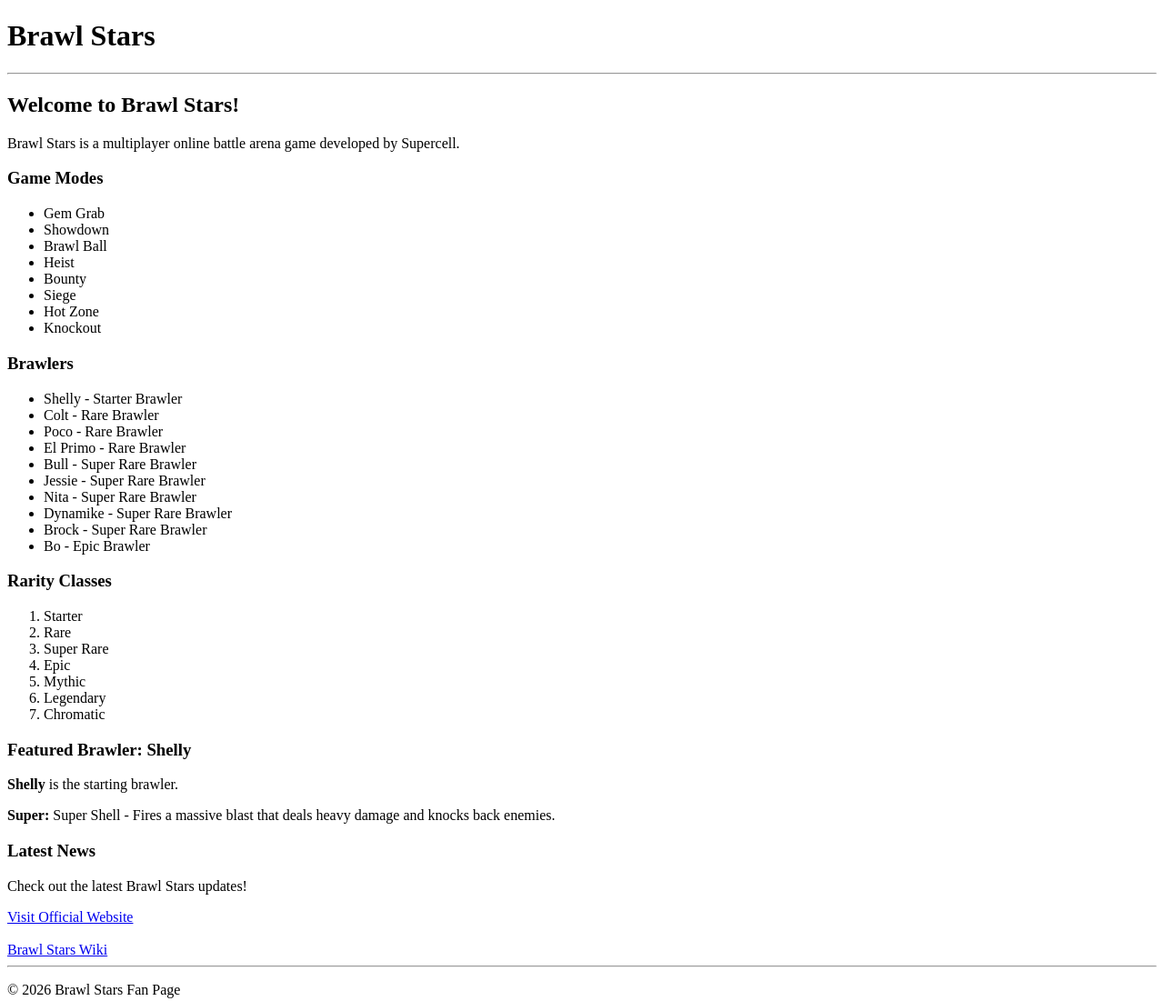
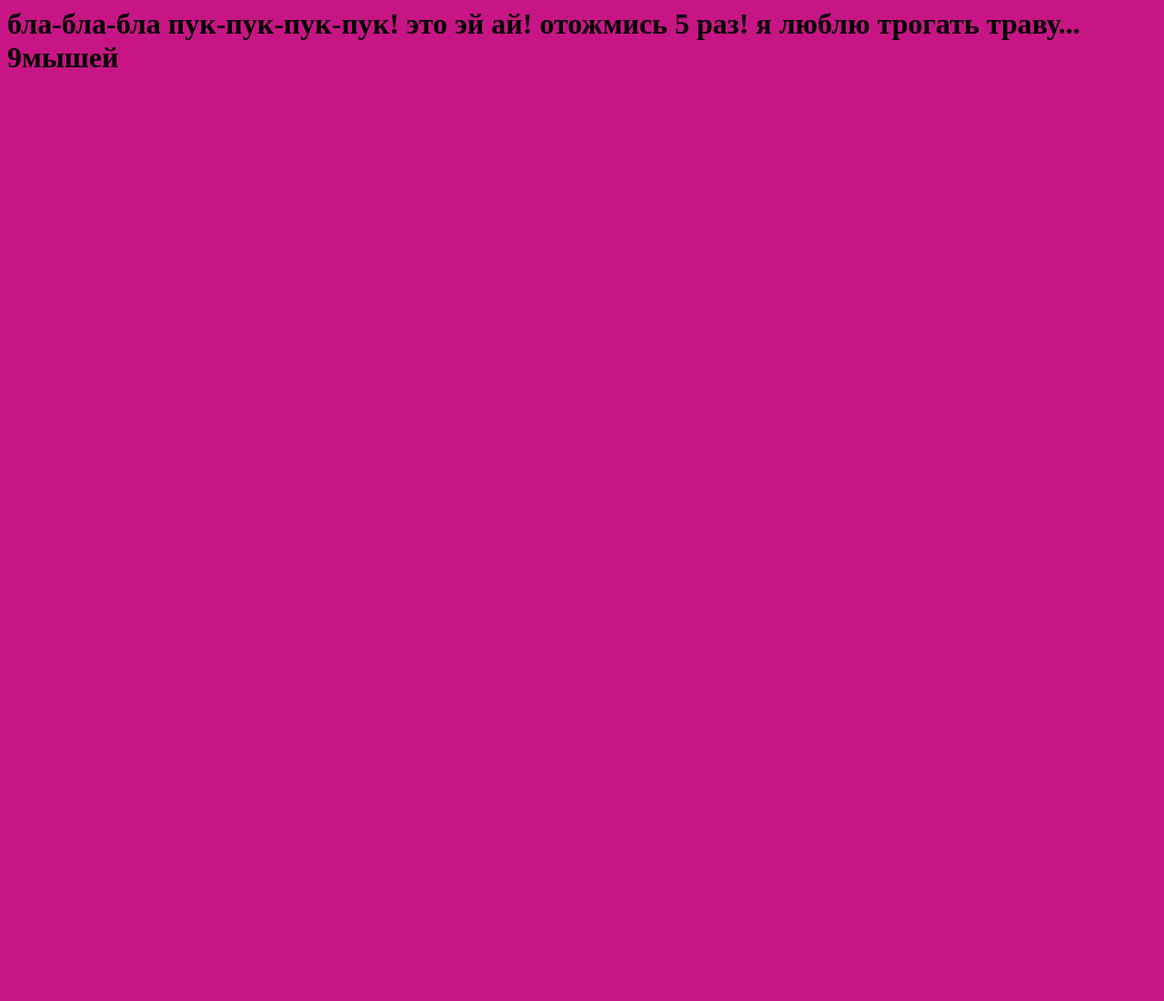
Before and after one commit to sqff4x-lgtm/sqff4x-lgtm.github.io, a plain HTML site: page index.html in a window 1280 px wide. Shown: the whole page at 91% size. After the commit the page ends 800 px from the top, so only its background shows below. Drawn offline with Linux system fonts and the light colour scheme.

Commit message:
wassup myboy

```diff
--- a/index.html
+++ b/index.html
@@ -1,63 +1,9 @@
-<!DOCTYPE html>
-<html>
 <head>
-    <title>Brawl Stars</title>
+<link rel="stylesheet"
+href="style.css">
+<script src="script.js">
+</script>
 </head>
 <body>
-    <h1>Brawl Stars</h1>
-    <hr>
-
-    <h2>Welcome to Brawl Stars!</h2>
-    <p>Brawl Stars is a multiplayer online battle arena game developed by Supercell.</p>
-
-    <h3>Game Modes</h3>
-    <ul>
-        <li>Gem Grab</li>
-        <li>Showdown</li>
-        <li>Brawl Ball</li>
-        <li>Heist</li>
-        <li>Bounty</li>
-        <li>Siege</li>
-        <li>Hot Zone</li>
-        <li>Knockout</li>
-    </ul>
-
-    <h3>Brawlers</h3>
-    <ul>
-        <li>Shelly - Starter Brawler</li>
-        <li>Colt - Rare Brawler</li>
-        <li>Poco - Rare Brawler</li>
-        <li>El Primo - Rare Brawler</li>
-        <li>Bull - Super Rare Brawler</li>
-        <li>Jessie - Super Rare Brawler</li>
-        <li>Nita - Super Rare Brawler</li>
-        <li>Dynamike - Super Rare Brawler</li>
-        <li>Brock - Super Rare Brawler</li>
-        <li>Bo - Epic Brawler</li>
-    </ul>
-
-    <h3>Rarity Classes</h3>
-    <ol>
-        <li>Starter</li>
-        <li>Rare</li>
-        <li>Super Rare</li>
-        <li>Epic</li>
-        <li>Mythic</li>
-        <li>Legendary</li>
-        <li>Chromatic</li>
-    </ol>
-
-    <h3>Featured Brawler: Shelly</h3>
-    <p><strong>Shelly</strong> is the starting brawler.</p>
-    <p><strong>Super:</strong> Super Shell - Fires a massive blast that deals heavy damage and knocks back enemies.</p>
-
-    <h3>Latest News</h3>
-    <p>Check out the latest Brawl Stars updates!</p>
-    <a href="https://brawlstars.com">Visit Official Website</a>
-    <br><br>
-    <a href="https://brawlstars.fandom.com">Brawl Stars Wiki</a>
-
-    <hr>
-    <p>&copy; 2026 Brawl Stars Fan Page</p>
+<h1> бла-бла-бла пук-пук-пук-пук! это эй ай! отожмись 5 раз! я люблю трогать траву... 9мышей </h1>
 </body>
-</html>
--- /dev/null
+++ b/script.js
@@ -0,0 +1,3 @@
+script.js
+alert("привет!!!");
+prompt("Введи пароль");
--- /dev/null
+++ b/style.css
@@ -0,0 +1,3 @@
+h1 {color: black;}
+body {
+background:MediumVioletRed;}
```
